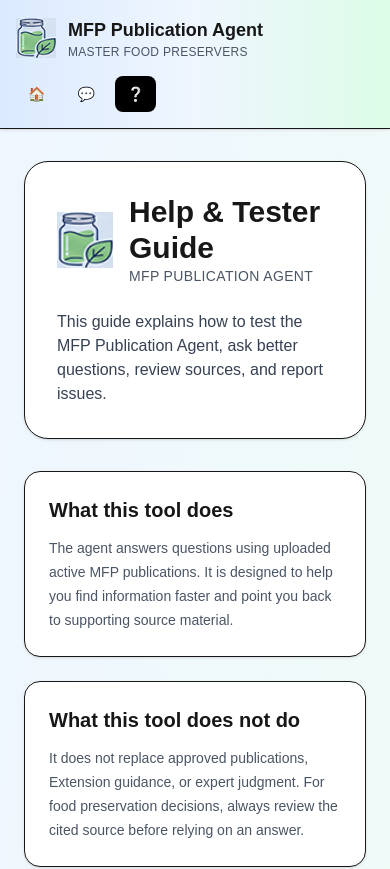
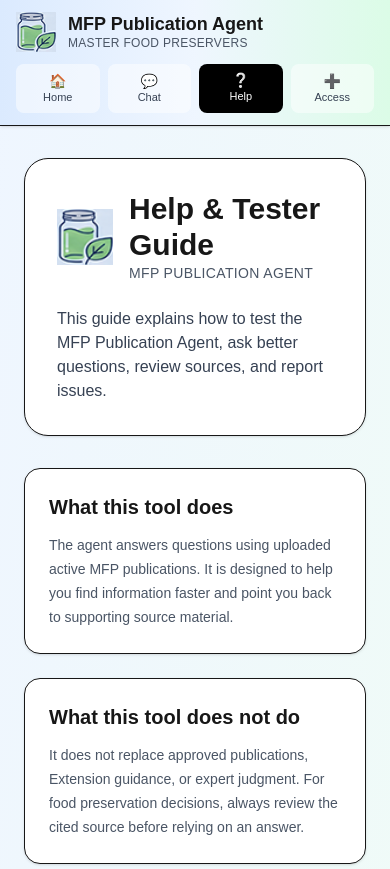
Before and after one commit to jltitus/pdf-agent-app, a Next.js app: page /help in a window 390 px wide. Shown: the top 869 px of the page. Built offline with nearby package versions, Linux system fonts and the light colour scheme; no server answers.

Commit message:
Fix header user display + mobile nav improvements

```diff
--- a/app/components/HeaderBar.tsx
+++ b/app/components/HeaderBar.tsx
@@ -56,13 +56,13 @@ export default function HeaderBar() {
 
     return active
       ? 'rounded-lg bg-black px-3 py-2 text-sm font-medium text-white'
-      : 'rounded-lg px-3 py-2 text-sm font-medium text-gray-700 hover:bg-white/60'
+      : 'rounded-lg border border-transparent bg-white/50 px-3 py-2 text-sm font-medium text-gray-700 hover:bg-white'
   }
 
   return (
     <header className="sticky top-0 z-50 border-b bg-gradient-to-r from-blue-100 via-blue-50 to-green-100 shadow-sm">
-      <div className="mx-auto max-w-6xl px-4 py-4 sm:px-6">
-        <div className="flex flex-col gap-4">
+      <div className="mx-auto max-w-6xl px-4 py-3 sm:px-6">
+        <div className="flex flex-col gap-3">
           <Link href="/dashboard" className="flex items-center gap-3">
             <img
               src="/jar-logosm.png"
@@ -71,7 +71,7 @@ export default function HeaderBar() {
             />
 
             <div>
-              <h1 className="text-lg font-bold sm:text-xl">
+              <h1 className="text-lg font-bold leading-tight sm:text-xl">
                 MFP Publication Agent
               </h1>
               <p className="text-xs tracking-wide text-gray-600">
@@ -80,43 +80,63 @@ export default function HeaderBar() {
             </div>
           </Link>
 
-          <div className="flex w-full flex-wrap items-center justify-between gap-2">
-            <nav className="flex flex-wrap items-center gap-2">
+          <nav className="grid grid-cols-4 gap-2">
             <Link href="/dashboard" className={navClass('/dashboard')}>
-                🏠 <span className="hidden sm:inline">Home</span>
+              <span className="flex flex-col items-center leading-tight">
+                <span>🏠</span>
+                <span className="text-[11px]">Home</span>
+              </span>
             </Link>
 
             <Link href="/chat" className={navClass('/chat')}>
-                💬 <span className="hidden sm:inline">Chat</span>
+              <span className="flex flex-col items-center leading-tight">
+                <span>💬</span>
+                <span className="text-[11px]">Chat</span>
+              </span>
             </Link>
 
             <Link href="/help" className={navClass('/help')}>
-                ❔ <span className="hidden sm:inline">Help</span>
+              <span className="flex flex-col items-center leading-tight">
+                <span>❔</span>
+                <span className="text-[11px]">Help</span>
+              </span>
             </Link>
 
-              {isAdmin && (
+            {isAdmin ? (
               <Link href="/admin" className={navClass('/admin')}>
-                  ⚙️ <span className="hidden sm:inline">Admin</span>
+                <span className="flex flex-col items-center leading-tight">
+                  <span>⚙️</span>
+                  <span className="text-[11px]">Admin</span>
+                </span>
+              </Link>
+            ) : (
+              <Link href="/request-access" className={navClass('/request-access')}>
+                <span className="flex flex-col items-center leading-tight">
+                  <span>➕</span>
+                  <span className="text-[11px]">Access</span>
+                </span>
               </Link>
             )}
           </nav>
 
           {userInfo && (
-              <div className="flex items-center gap-2 text-xs sm:text-sm">
-                <span className="max-w-[140px] truncate text-gray-700 sm:max-w-[220px]">
+            <div className="flex flex-wrap items-center justify-between gap-2 border-t border-black/10 pt-2 text-xs sm:text-sm">
+              <div className="flex min-w-0 items-center gap-2">
+                <span className="truncate text-gray-700">
                   {userInfo.name}
                 </span>
 
                 {isAdmin && (
-                  <span className="rounded-full border bg-white/60 px-2 py-0.5 text-xs">
+                  <span className="shrink-0 rounded-full border bg-white/60 px-2 py-0.5 text-xs">
                     admin
                   </span>
                 )}
+              </div>
 
               <button
                 type="button"
                 onClick={handleSignOut}
-                  className="underline hover:text-black"
+                className="shrink-0 underline hover:text-black"
               >
                 Sign out
               </button>
@@ -124,7 +144,6 @@ export default function HeaderBar() {
           )}
         </div>
       </div>
-      </div>
     </header>
   )
 }
```
Lines whose indentation alone changed are shown as unchanged.
